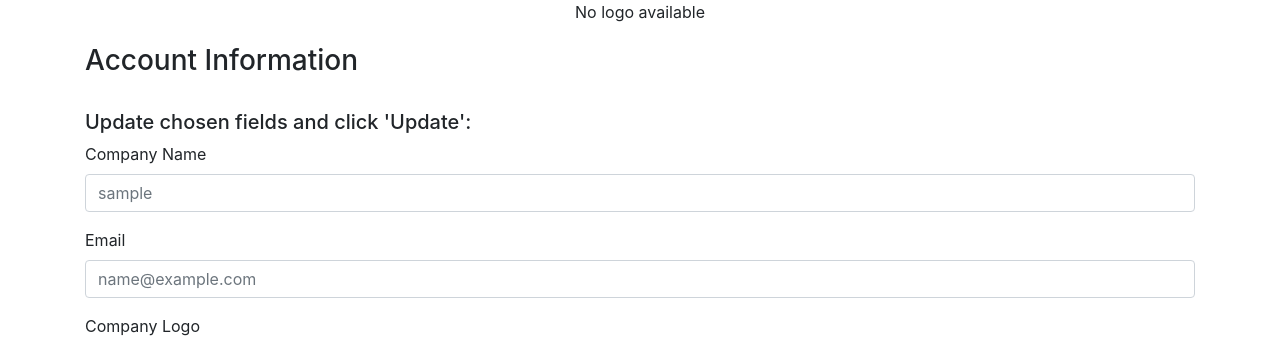
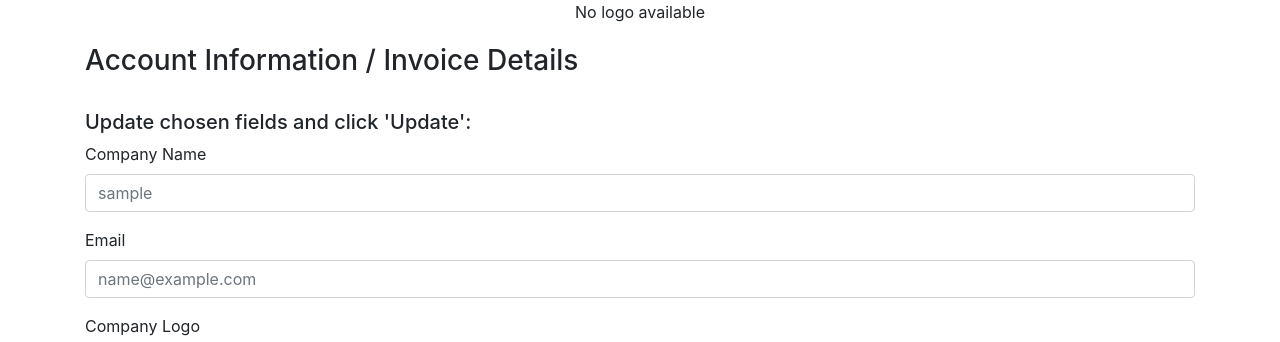
Before and after one commit to conordhcontrolsystems/FlaskOneFile, a Flask app: page /account-details in a window 1280 px wide. Shown: the part 56-398 px from the top of the page. Run offline with Flask 3, Linux system fonts and the light colour scheme; the visitor is signed in with stand-in values (Sample User, id 1); data that the repository does not hold is empty; some libraries are stand-ins or nearby versions.

Commit message:
Update account_details.html

```diff
--- a/templates/account_details.html
+++ b/templates/account_details.html
@@ -25,7 +25,7 @@ content %}
 
 
 <form action="{{ url_for('views.account') }}" method="POST" enctype="multipart/form-data">
-  <h3>Account Information</h3> <br>
+  <h3>Account Information / Invoice Details</h3> <br>
   <h5>Update chosen fields and click 'Update':</h5>
 
   <div class="form-group">
```
